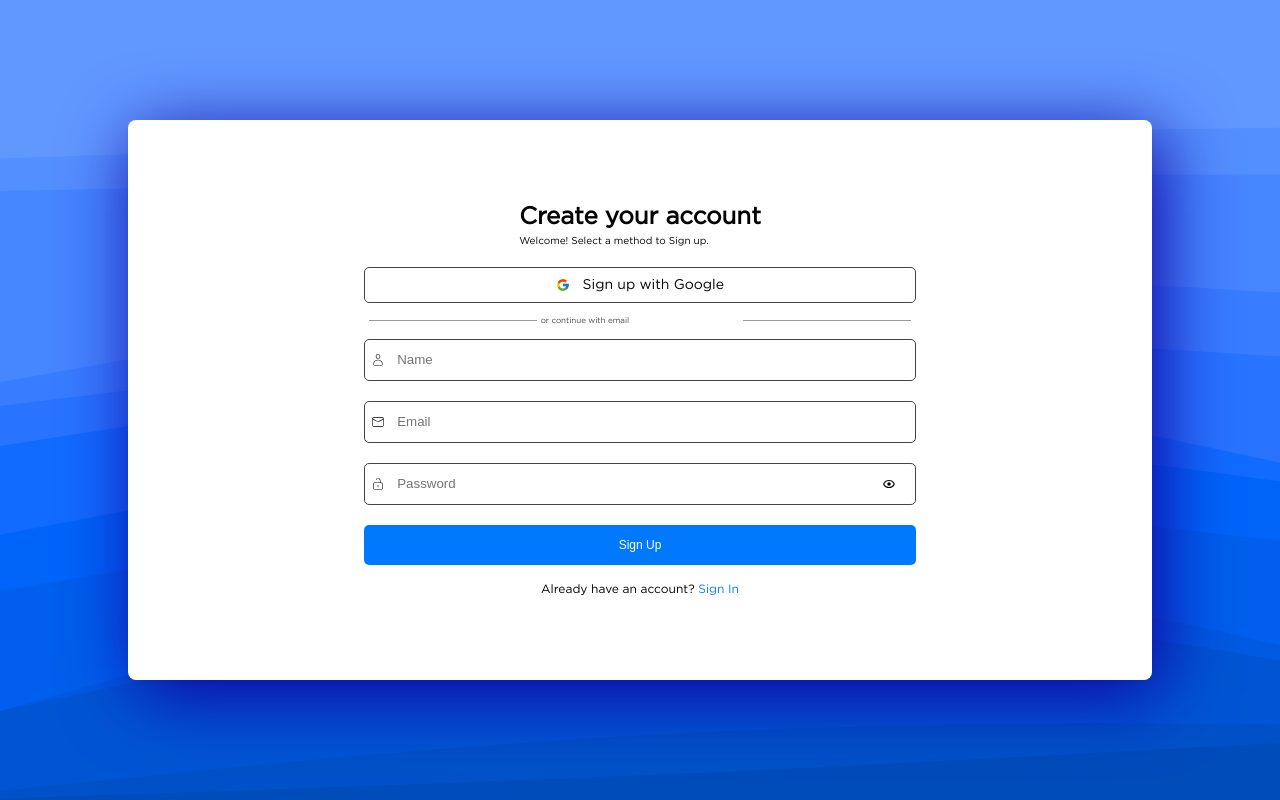
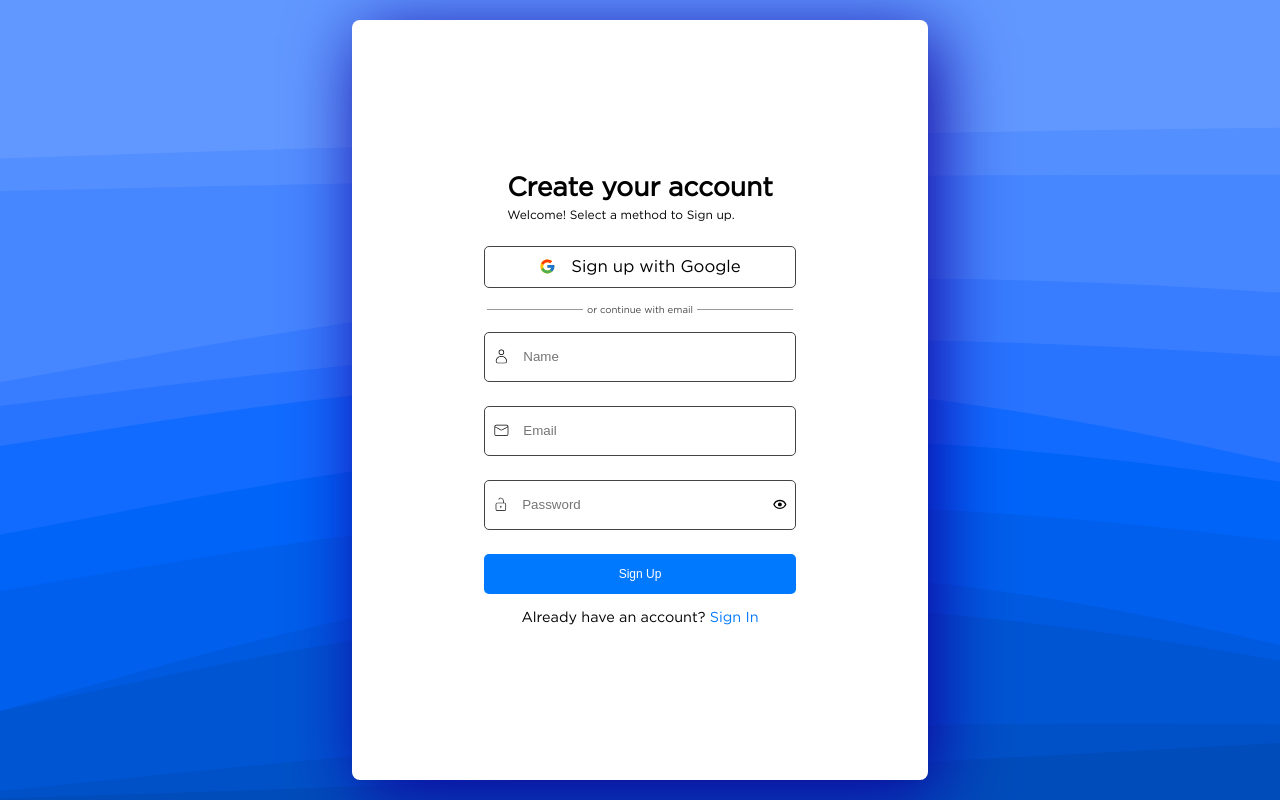
Before and after one commit to singhayush1260/visual-edit, a React (Vite) app: page /signup in a window 1280 px wide. Built offline with nearby package versions, Linux system fonts and the light colour scheme.

Commit message:
corrected auth pages

```diff
--- a/src/components/containers/PageWrapper.jsx
+++ b/src/components/containers/PageWrapper.jsx
@@ -4,6 +4,7 @@ const PageWrapper = ({ children }) => {
   return <div className={classes.page_wrapper}>
     <ToastContainer position="top-right" autoClose={3000} hideProgressBar={false} newestOnTop={false}
     closeOnClick  rtl={false} pauseOnFocusLoss draggable pauseOnHover theme="light" />
-    {children}</div>;
+    {children}
+    </div>;
 };
 export default PageWrapper;
--- a/src/components/containers/PageWrapper.module.scss
+++ b/src/components/containers/PageWrapper.module.scss
@@ -12,6 +12,7 @@
   background-image: url('../../assets/images/stacked-waves.svg');
   background-repeat: no-repeat;
   background-size:cover;
+  overflow: hidden;
 }
 @media (min-width: 320px) and (max-width: 486px) {
   .page_wrapper{
--- a/src/pages/login/Login.jsx
+++ b/src/pages/login/Login.jsx
@@ -42,10 +42,6 @@ const Login = () => {
     <PageWrapper>
       <div
       className={classes.container_div_center}
-      initial={{width:0}}
-      animate={{width:'45%'}}
-      exit={{x:window.innerWidth}}
-      transition={{ duration: 0.5 }}
       >
         <div className={classes.heading_div}>
           <h2>Sign in to your account</h2>
--- a/src/pages/login/Login.module.scss
+++ b/src/pages/login/Login.module.scss
@@ -3,7 +3,7 @@
   height: 85%;
   display: flex;
   flex-direction: column;
-  justify-content: start;
+  justify-content: center;
   align-items: center;
   gap: 0.7em;
   padding: 1.4em 0;
@@ -13,7 +13,7 @@
   box-shadow: rgba(0, 0, 0, 0.04) 0px 3px 5px;
   .heading_div {
     h2 {
-      font-size: 1.2em;
+      font-size: 1em;
       margin-bottom: 0.3em;
     }
     p {
@@ -51,11 +51,12 @@
       color: var(--color-grey-light);
       font-size: 0.4em;
       padding: 0 0.4em;
+      text-align: center;
     }
   }
   form {
     width: 60%;
-    height: 70%;
+    max-height: 46%;
     display: flex;
     flex-direction: column;
     justify-content: start;
@@ -141,11 +142,11 @@
     }
   }
 }
-@media (min-width: 787px) and (max-width: 1440px) {
+@media (min-width: 787px) and (max-width: 1100px) {
   .container_div_center {
     justify-content: center;
     font-size: 20px;
-    width: 80%;
+    width: 60%;
     height: 70%;
     form {
       height: 170px;
--- a/src/pages/signup/Signup.jsx
+++ b/src/pages/signup/Signup.jsx
@@ -45,10 +45,6 @@ const Signup = () => {
     <PageWrapper>
       <div
       className={classes.container_div_center}
-      initial={{width:0}}
-      animate={{width:'45%'}}
-      exit={{x:window.innerWidth}}
-      transition={{ duration: 0.5 }}
       >
         <div className={classes.heading_div}>
           <h2>Create your account</h2>
--- a/src/pages/signup/Signup.module.scss
+++ b/src/pages/signup/Signup.module.scss
@@ -3,7 +3,7 @@
   height: 95%;
   display: flex;
   flex-direction: column;
-  justify-content: start;
+  justify-content: center;
   align-items: center;
   gap: 0.7em;
   padding: 1.4em 0;
@@ -14,7 +14,7 @@
   box-shadow: rgba(0, 0, 0, 0.04) 0px 3px 5px;
   .heading_div {
     h2 {
-      font-size: 1.2em;
+      font-size: 1.1em;
       margin-bottom: 0.3em;
     }
     p {
@@ -51,12 +51,12 @@
       width: 60%;
       color: var(--color-grey-light);
       font-size: 0.4em;
-      padding: 0 0.4em;
+      text-align: center;
     }
   }
   form {
     width: 60%;
-    height: 70%;
+    max-height: 70%;
     display: flex;
     flex-direction: column;
     justify-content: start;
@@ -142,14 +142,3 @@
     }
   }
 }
-@media (min-width: 787px) and (max-width: 1440px) {
-  .container_div_center {
-    justify-content: center;
-    font-size: 20px;
-    width: 80%;
-    height: 70%;
-    form {
-      height: 230px;
-    }
-  }
-}
```
